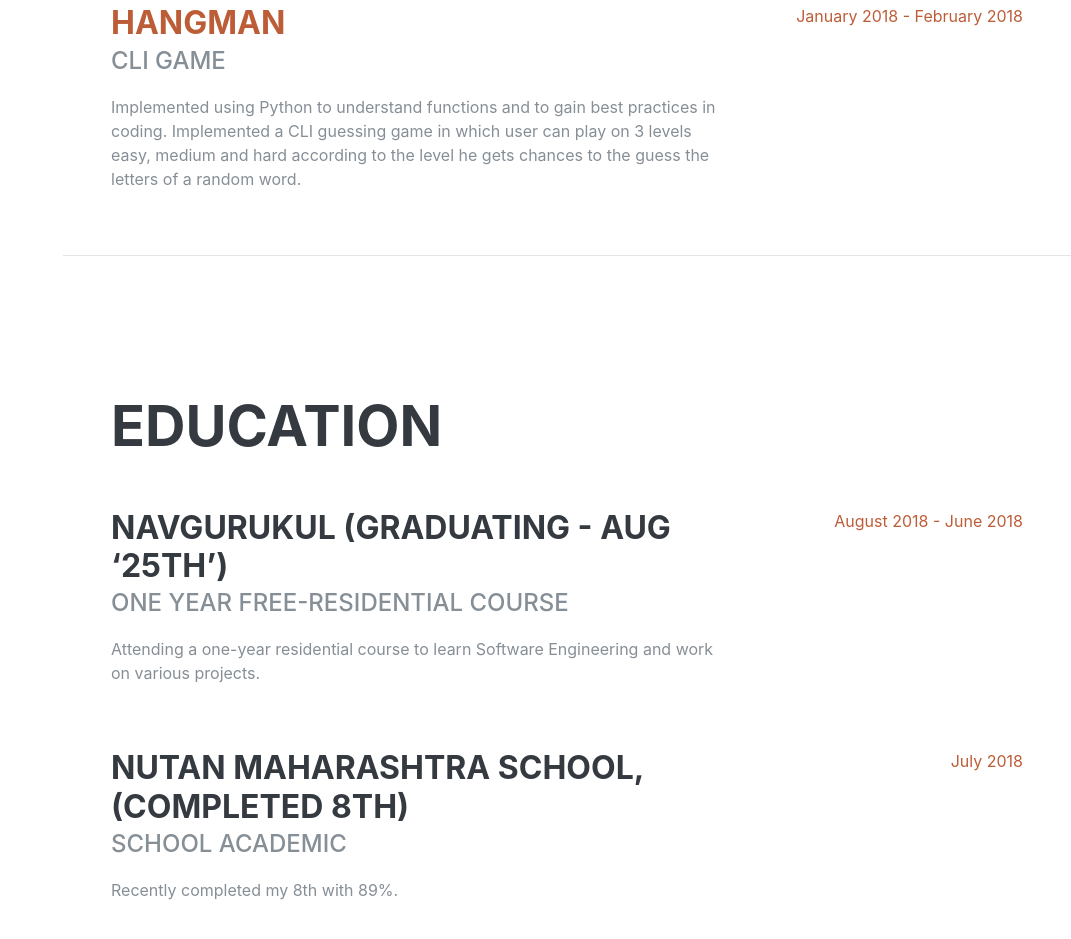
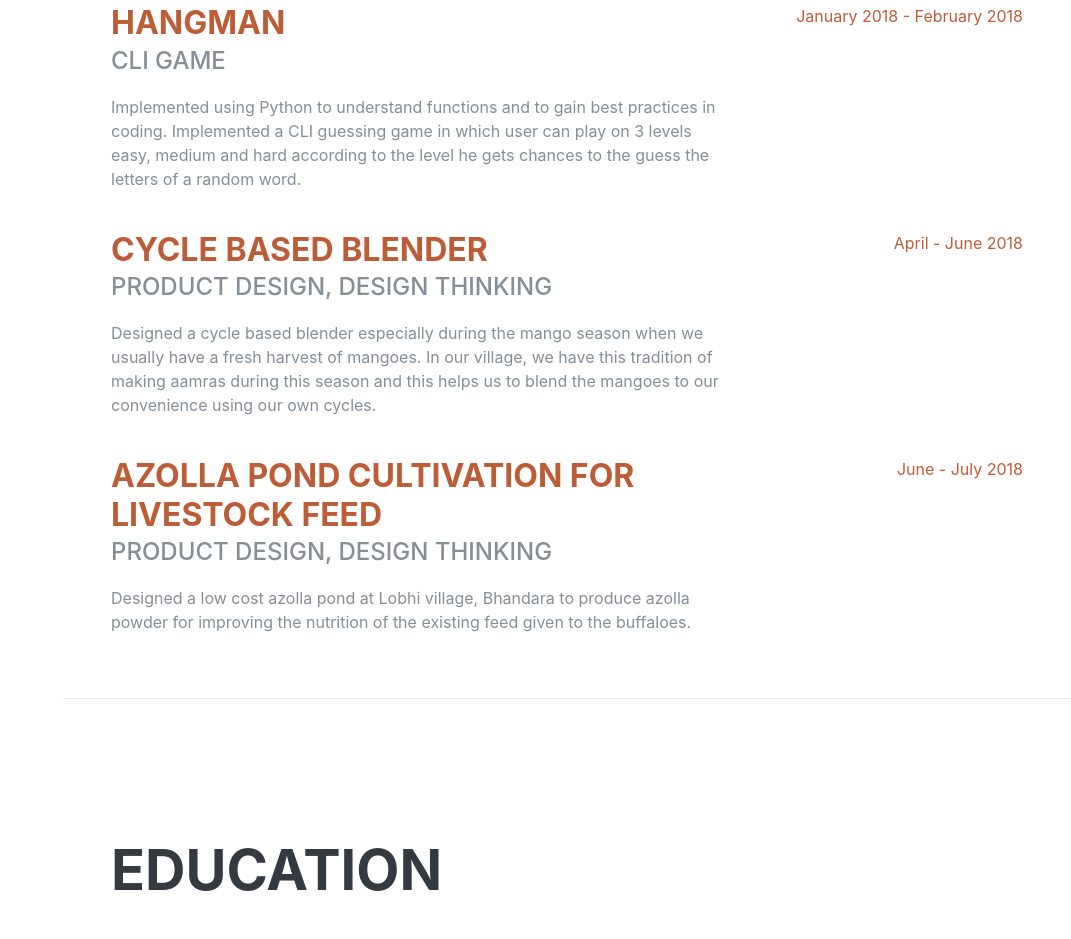
Before and after one commit to pratikdeshmukh2004/Portfolio, a plain HTML site: page index.html in a window 1280 px wide. Shown: the part 1615-2554 px from the top of the page, without its empty margins (209-1280 px from the left). Drawn offline with Linux system fonts and the light colour scheme; a web font is replaced by a local one.

Commit message:
Update index.html

```diff
--- a/index.html
+++ b/index.html
@@ -30,7 +30,7 @@
     <a target="blank" class="navbar-brand js-scroll-trigger" href="#page-top">
       <span class="d-block d-lg-none">Pratik Deshmukh</span>
       <span class="d-none d-lg-block">
-        <img class="img-fluid img-profile rounded-circle mx-auto mb-2" src="img/profile.jpg" alt="">
+        <img class="img-fluid img-profile rounded-circle mx-auto mb-2" src="https://2.bp.blogspot.com/-7lzZMfDNcBM/XPNpjxqA5yI/AAAAAAAACQ8/zQOu6_6xsAMCWQ5nPcdACvVFVsapQV7FQCLcBGAs/s320/pratik1.jpg" alt="">
       </span>
     </a>
     <button class="navbar-toggler" type="button" data-toggle="collapse" data-target="#navbarSupportedContent" aria-controls="navbarSupportedContent" aria-expanded="false" aria-label="Toggle navigation">
@@ -65,9 +65,9 @@
           <span class="text-primary">Deshmukh</span>
         </h1>
         <div class="subheading mb-5">441907 Bhandara · Nagpur Maharashtra, India ·+91-9545745496.
-          <a target="blank" href="mailto:name@email.com">pratik18@navgurukul.org</a>
+          <a target="blank" href="mailto:pratik18@navgurukul.org">pratik18@navgurukul.org</a>
         </div>
-        <p class="lead mb-5">My dad is a farmer and my mom is housewife and I have learned  Python and JavaScript at Navgurukul.</p>
+        <p class="lead mb-5">My dad is a farmer and my mom is housewife and I have learned Python and JavaScript at Navgurukul.</p>
         <div class="social-icons">
           <a target="blank" href="https://www.linkedin.com/in/pratik-deshmukh-b2a135185/">
             <i class="fa fa-linkedin"></i>
@@ -138,9 +138,32 @@
             <span class="text-primary">January 2018 - February 2018</span>
           </div>
         </div>
-
+        <br>
+        <div class="resume-item d-flex flex-column flex-md-row justify-content-between">
+          <div class="resume-content">
+            <h3 class="mb-0"><a target="blank" href="">Cycle based blender</a></h3>
+            <div class="subheading mb-3"> PRODUCT DESIGN, DESIGN THINKING</div>
+            <p>Designed a cycle based blender especially during the mango season when we usually have a fresh harvest of mangoes. In our village, we have this tradition of making  aamras during this season and this helps us to blend the mangoes to our convenience using our own cycles.
+              </p>
+          </div>
+          <div class="resume-date text-md-right">
+            <span class="text-primary">April - June 2018</span>
+          </div>
+        </div>
+        <br>
+        <div class="resume-item d-flex flex-column flex-md-row justify-content-between">
+          <div class="resume-content">
+            <h3 class="mb-0"><a target="blank" href="">Azolla pond cultivation for livestock feed</a></h3>
+            <div class="subheading mb-3"> PRODUCT DESIGN, DESIGN THINKING</div>
+            <p>Designed a low cost azolla pond at Lobhi village, Bhandara to produce azolla powder for improving the nutrition of the existing feed given to the buffaloes.
+              </p>
+          </div>
+          <div class="resume-date text-md-right">
+            <span class="text-primary">June - July 2018</span>
+          </div>
+        </div>
       </div>
-
+      </div>
     </section>
 
     <hr class="m-0">
```
